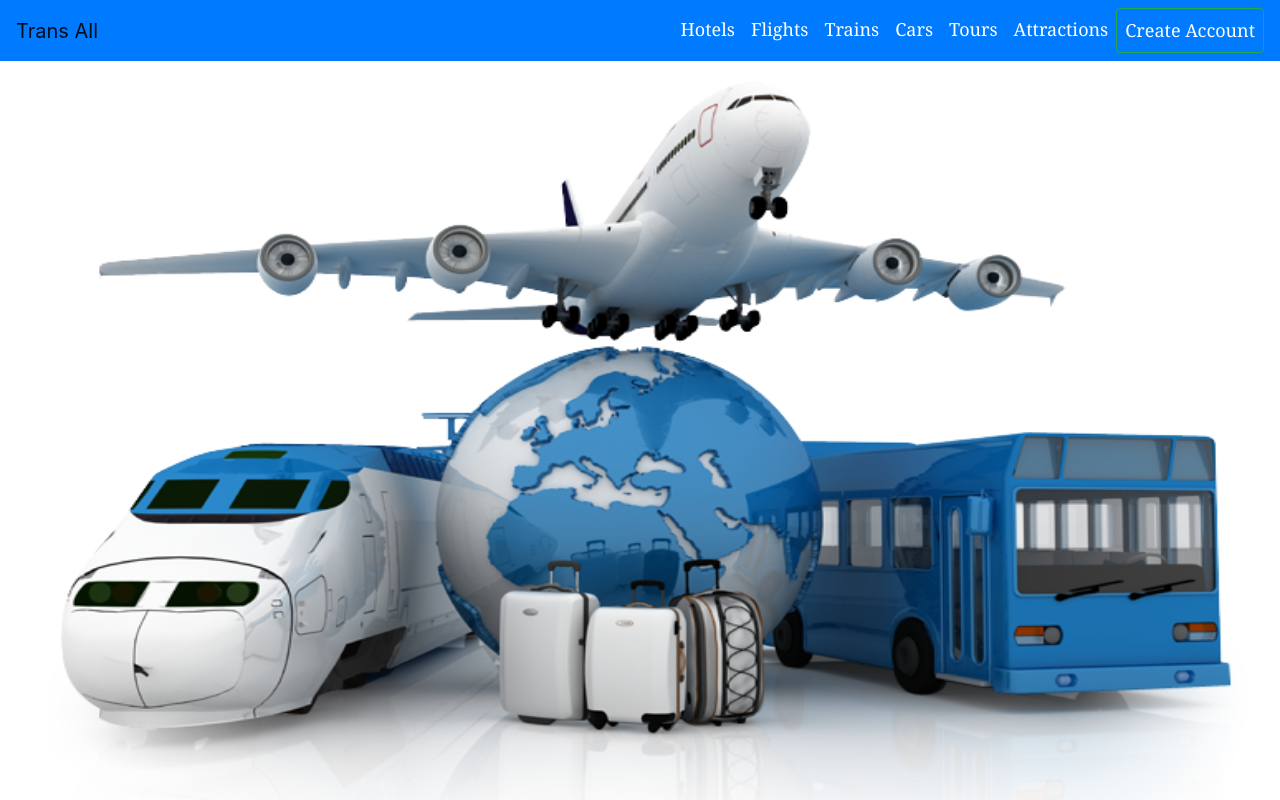
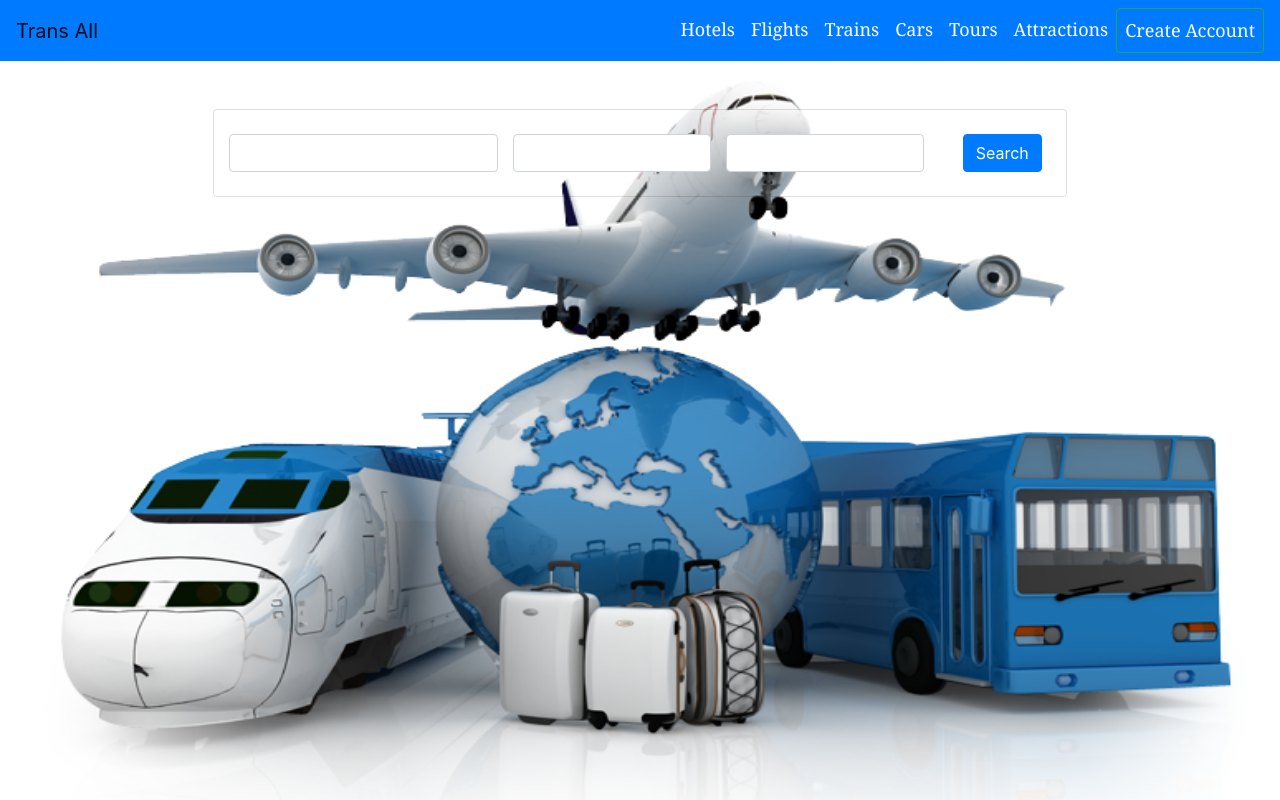
Before and after one commit to BuildForSDGCohort2/Team-091-Group-A-Frontend, a React (Create React App) app: page / in a window 1280 px wide. Shown: the top 800 px of the page. Built offline with nearby package versions, Linux system fonts and the light colour scheme; the HTML template or start-up script is replaced by a standard one.

Commit message:
feature(home search form in progress)

```diff
--- a/src/components/pages/home.js
+++ b/src/components/pages/home.js
@@ -1,14 +1,29 @@
 import React from "react"
 import "../../styles/home.css"
-// import Navbar from "../layouts/navbar"
 
 const Home = () => {
     return (
         <div>
             <div className="container-fluid home-banner">
-                {/* <Navbar /> */}
                 <div className="row">
-
+                    <div className="col-md-2"></div>
+                    <div className="col-12 col-sm-8 card bg-transparent mt-5">
+                        <div className="row mt-4 mb-4">
+                            <div className="col-12 col-sm-4 input-group pr-0">
+                                <input type="search" className="form-control" />
+                            </div>
+                            <div className="col-12 col-sm-3 input-group pr-0">
+                                <input type="search" className="form-control" />
+                            </div>
+                            <div className="col-12 col-sm-3 input-group pr-0">
+                                <input type="search" className="form-control" />
+                            </div>
+                            <div className="col-12 col-sm-2 pr-0">
+                                <button className="btn btn-primary">Search</button>
+                            </div>
+                        </div>
+                    </div>
+                    <div className="col-md-2"></div>
                 </div>
             </div>
         </div>
```
